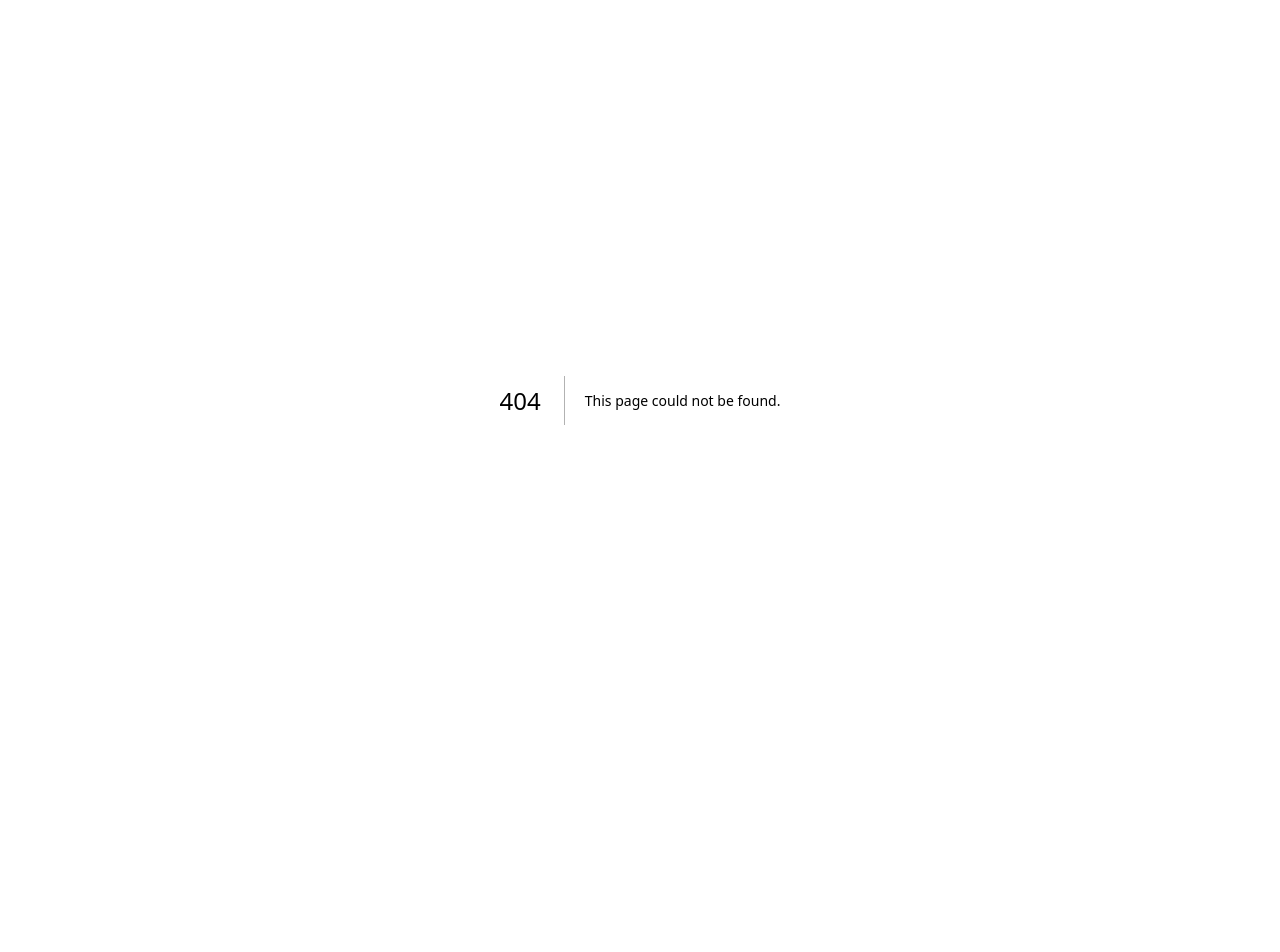
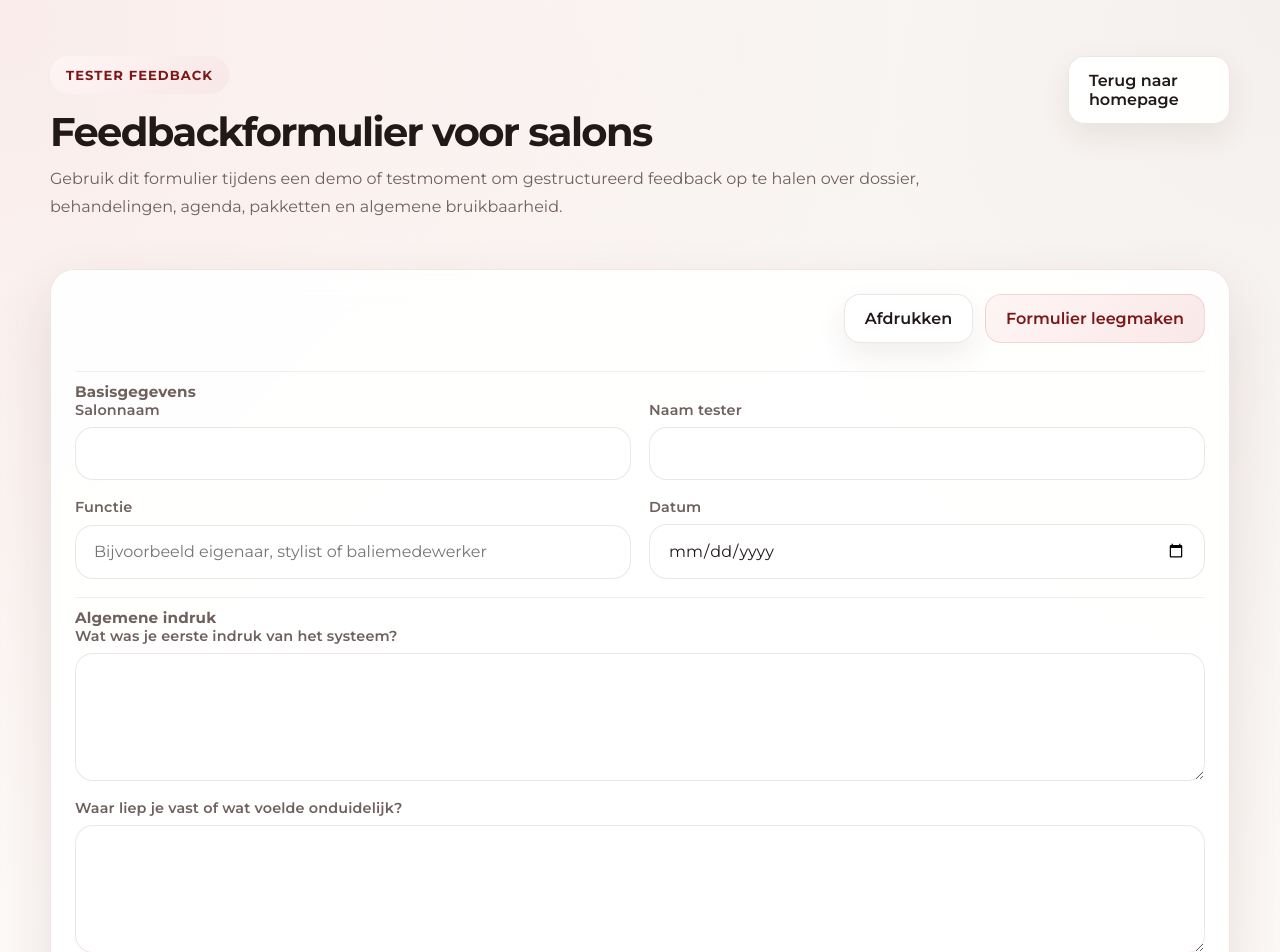
Before and after one commit to makeityours24/servicedossier, a Next.js app: page /testformulier in a window 1280 px wide. Before the commit this address had no page. Shown: the top 952 px of the page. Before the commit the page ends 800 px from the top, so only its background shows below. Built offline with nearby package versions, Linux system fonts and the light colour scheme.

Commit message:
Add tester feedback form page for salon demos

```diff
--- a/app/globals.css
+++ b/app/globals.css
@@ -345,6 +345,27 @@ textarea {
   flex-wrap: wrap;
   gap: 12px;
   margin-top: 4px;
+}
+
+.feedback-sheet {
+  padding: 28px;
+}
+
+.feedback-actions {
+  display: flex;
+  gap: 12px;
+  flex-wrap: wrap;
+  justify-content: flex-end;
+  margin-bottom: 20px;
+}
+
+.feedback-section {
+  padding-top: 10px;
+  border-top: 1px solid rgba(176, 141, 141, 0.16);
+}
+
+.feedback-section h3 {
+  margin-bottom: 6px;
 }
 
 .landing-module {
@@ -1177,6 +1198,12 @@ textarea {
     background: white;
   }
 
+  .feedback-actions,
+  .landing-acties,
+  .bovenbalk .acties {
+    display: none !important;
+  }
+
   .geen-print {
     display: none !important;
   }
--- /dev/null
+++ b/app/testformulier/page.tsx
@@ -0,0 +1,31 @@
+import Link from "next/link";
+import { TesterFeedbackForm } from "@/components/tester-feedback-form";
+
+export default function TestformulierPage() {
+  return (
+    <main className="landing-pagina">
+      <section className="container landing-sectie">
+        <div className="bovenbalk">
+          <div>
+            <span className="logo-label">Tester feedback</span>
+            <h1 className="pagina-titel" style={{ fontSize: "2.5rem" }}>
+              Feedbackformulier voor salons
+            </h1>
+            <p className="subtitel">
+              Gebruik dit formulier tijdens een demo of testmoment om gestructureerd feedback op te
+              halen over dossier, behandelingen, agenda, pakketten en algemene bruikbaarheid.
+            </p>
+          </div>
+
+          <div className="acties">
+            <Link href="/" className="knop-secundair">
+              Terug naar homepage
+            </Link>
+          </div>
+        </div>
+
+        <TesterFeedbackForm />
+      </section>
+    </main>
+  );
+}
--- /dev/null
+++ b/components/tester-feedback-form.tsx
@@ -0,0 +1,148 @@
+"use client";
+
+export function TesterFeedbackForm() {
+  return (
+    <div className="feedback-sheet kaart">
+      <div className="feedback-actions">
+        <button type="button" className="knop-secundair" onClick={() => window.print()}>
+          Afdrukken
+        </button>
+        <button type="button" className="knop-zacht" onClick={() => window.location.reload()}>
+          Formulier leegmaken
+        </button>
+      </div>
+
+      <form className="formulier" onSubmit={(event) => event.preventDefault()}>
+        <section className="feedback-section">
+          <h3>Basisgegevens</h3>
+          <div className="formulier-grid">
+            <div className="veld">
+              <label htmlFor="salonNaam">Salonnaam</label>
+              <input id="salonNaam" name="salonNaam" />
+            </div>
+            <div className="veld">
+              <label htmlFor="testerNaam">Naam tester</label>
+              <input id="testerNaam" name="testerNaam" />
+            </div>
+            <div className="veld">
+              <label htmlFor="functie">Functie</label>
+              <input id="functie" name="functie" placeholder="Bijvoorbeeld eigenaar, stylist of baliemedewerker" />
+            </div>
+            <div className="veld">
+              <label htmlFor="datum">Datum</label>
+              <input id="datum" name="datum" type="date" />
+            </div>
+          </div>
+        </section>
+
+        <section className="feedback-section">
+          <h3>Algemene indruk</h3>
+          <div className="formulier-grid">
+            <div className="veld-groot">
+              <label htmlFor="eersteIndruk">Wat was je eerste indruk van het systeem?</label>
+              <textarea id="eersteIndruk" name="eersteIndruk" />
+            </div>
+            <div className="veld-groot">
+              <label htmlFor="onduidelijk">Waar liep je vast of wat voelde onduidelijk?</label>
+              <textarea id="onduidelijk" name="onduidelijk" />
+            </div>
+            <div className="veld-groot">
+              <label htmlFor="logisch">Wat voelde juist logisch of prettig in gebruik?</label>
+              <textarea id="logisch" name="logisch" />
+            </div>
+          </div>
+        </section>
+
+        <section className="feedback-section">
+          <h3>Klantdossier</h3>
+          <div className="formulier-grid">
+            <div className="veld-groot">
+              <label htmlFor="klantInfoMist">Mis je nog klantinformatie in het dossier?</label>
+              <textarea id="klantInfoMist" name="klantInfoMist" />
+            </div>
+            <div className="veld-groot">
+              <label htmlFor="profielDuidelijk">Is duidelijk waar je profielgegevens kunt aanpassen?</label>
+              <textarea id="profielDuidelijk" name="profielDuidelijk" />
+            </div>
+            <div className="veld-groot">
+              <label htmlFor="dossierSneller">Zou je hiermee sneller werken dan nu? Waarom wel of niet?</label>
+              <textarea id="dossierSneller" name="dossierSneller" />
+            </div>
+          </div>
+        </section>
+
+        <section className="feedback-section">
+          <h3>Behandelingen en recepten</h3>
+          <div className="formulier-grid">
+            <div className="veld-groot">
+              <label htmlFor="behandelingDuidelijk">Is het invoeren van een behandeling duidelijk genoeg?</label>
+              <textarea id="behandelingDuidelijk" name="behandelingDuidelijk" />
+            </div>
+            <div className="veld-groot">
+              <label htmlFor="receptHerbruik">Werkt het hergebruiken van recepten logisch voor jullie?</label>
+              <textarea id="receptHerbruik" name="receptHerbruik" />
+            </div>
+            <div className="veld-groot">
+              <label htmlFor="fotosNuttig">Zijn behandelfoto&apos;s nuttig voor jullie? Waarom wel of niet?</label>
+              <textarea id="fotosNuttig" name="fotosNuttig" />
+            </div>
+          </div>
+        </section>
+
+        <section className="feedback-section">
+          <h3>Pakketten en stempelkaarten</h3>
+          <div className="formulier-grid">
+            <div className="veld-groot">
+              <label htmlFor="pakketDuidelijk">Is dit duidelijk genoeg voor de salon?</label>
+              <textarea id="pakketDuidelijk" name="pakketDuidelijk" />
+            </div>
+            <div className="veld-groot">
+              <label htmlFor="stempelkaartGebruik">Zou je dit echt gebruiken in plaats van papier?</label>
+              <textarea id="stempelkaartGebruik" name="stempelkaartGebruik" />
+            </div>
+            <div className="veld-groot">
+              <label htmlFor="pakketMist">Mis je nog iets in het afboeken of overzicht?</label>
+              <textarea id="pakketMist" name="pakketMist" />
+            </div>
+          </div>
+        </section>
+
+        <section className="feedback-section">
+          <h3>Agenda</h3>
+          <div className="formulier-grid">
+            <div className="veld-groot">
+              <label htmlFor="agendaDuidelijk">Is de agenda duidelijk genoeg in dagelijks gebruik?</label>
+              <textarea id="agendaDuidelijk" name="agendaDuidelijk" />
+            </div>
+            <div className="veld-groot">
+              <label htmlFor="teamWeergave">Is de teamweergave bruikbaar bij meerdere behandelaars?</label>
+              <textarea id="teamWeergave" name="teamWeergave" />
+            </div>
+            <div className="veld-groot">
+              <label htmlFor="agendaMist">Mis je iets bij het maken of aanpassen van afspraken?</label>
+              <textarea id="agendaMist" name="agendaMist" />
+            </div>
+          </div>
+        </section>
+
+        <section className="feedback-section">
+          <h3>Praktisch en commercieel</h3>
+          <div className="formulier-grid">
+            <div className="veld-groot">
+              <label htmlFor="dagelijksGebruik">Zou je hier dagelijks mee kunnen werken?</label>
+              <textarea id="dagelijksGebruik" name="dagelijksGebruik" />
+            </div>
+            <div className="veld-groot">
+              <label htmlFor="eersteVerbetering">Wat zou je als eerste verbeterd willen zien?</label>
+              <textarea id="eersteVerbetering" name="eersteVerbetering" />
+            </div>
+            <div className="veld-groot">
+              <label htmlFor="betaalBereidheid">Zou je hiervoor willen betalen? Waarom wel of niet?</label>
+              <textarea id="betaalBereidheid" name="betaalBereidheid" />
+            </div>
+          </div>
+        </section>
+      </form>
+    </div>
+  );
+}
```
Also changed, not shown: 1 other file (tests, documents, lock files or other folders).
